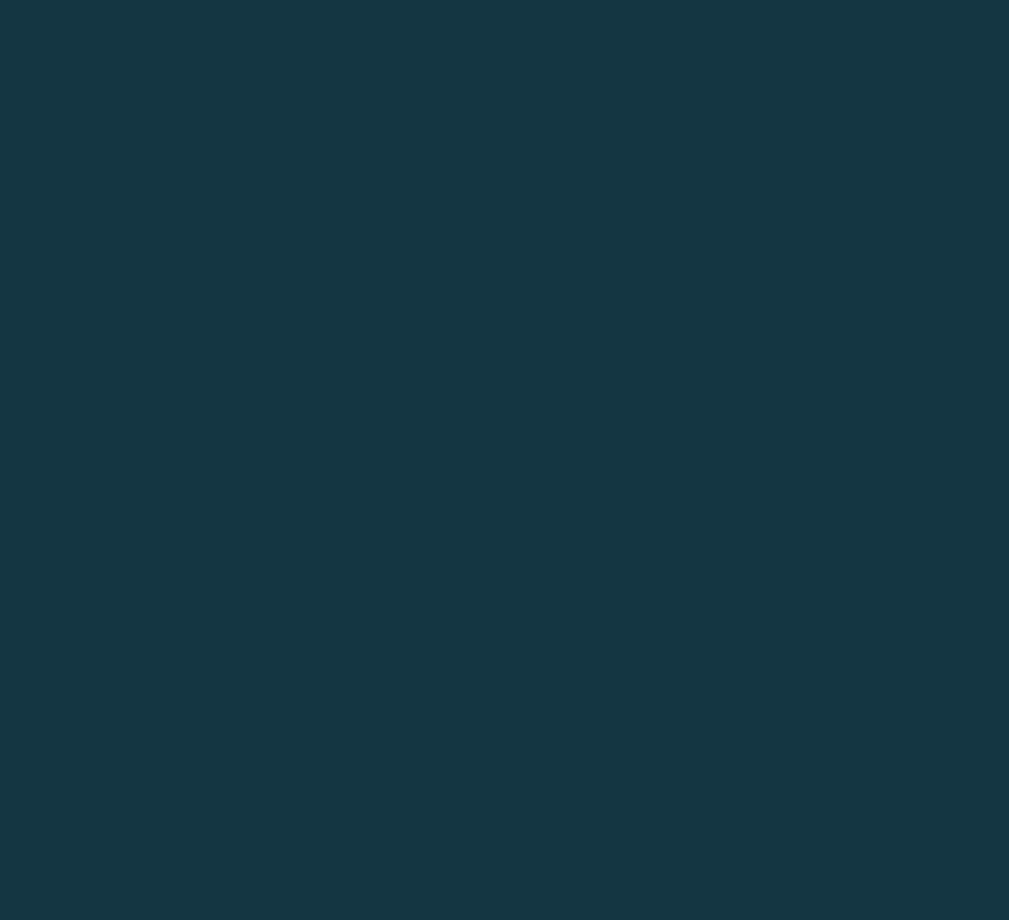
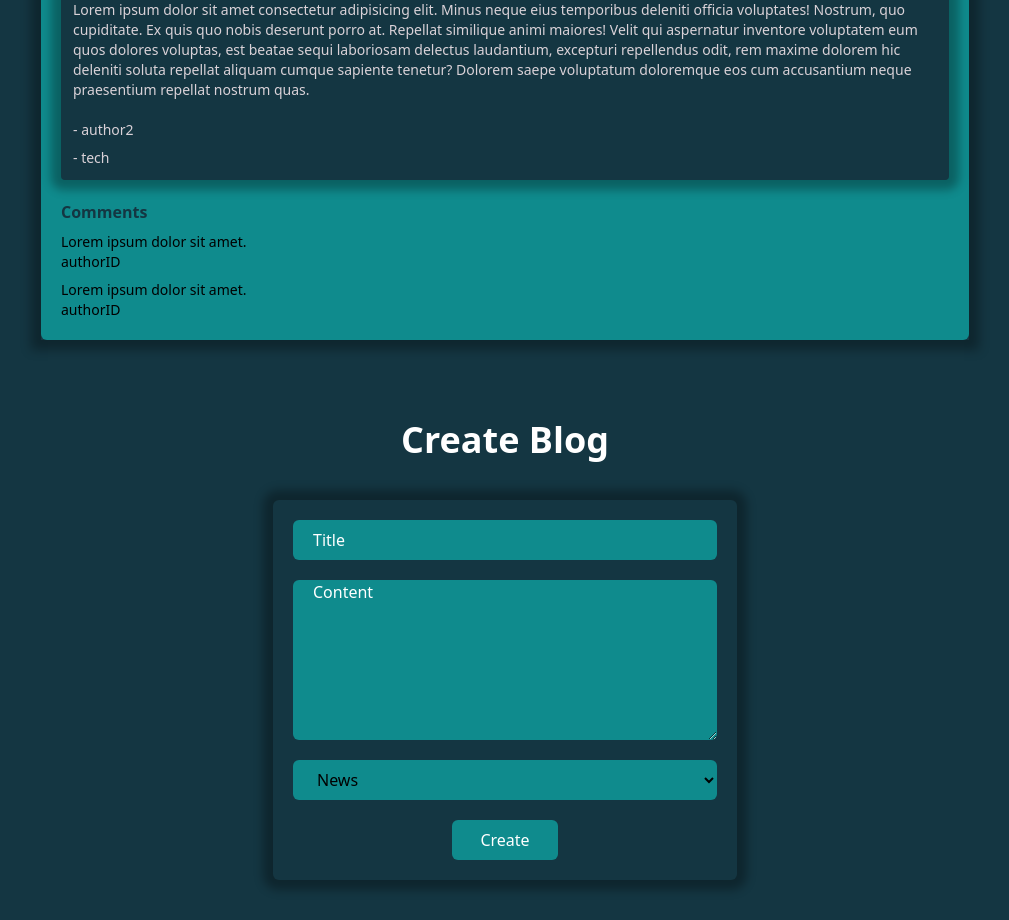
Before and after one commit to KushagraKatiha/Blogging-Application-MERN, a React (Vite) app in the folder client/: page / in a window 1280 px wide. Shown: the part 2980-3900 px from the top of the page, without its empty margins (135-1144 px from the left). Before the commit the page ends 1492 px from the top, so only its background shows below. Built offline with nearby package versions, Linux system fonts and the light colour scheme.

Commit message:
create bolg page and create bolg page

```diff
--- a/client/src/App.jsx
+++ b/client/src/App.jsx
@@ -2,6 +2,8 @@ import React from 'react'
 import Signup from './Components/Signup'
 import './App.css'
 import Signin from './Components/Signin'
+import BlogPage from './Components/BlogPage'
+import CreateBlog from './Components/CreateBlog'
 
 function App() {
 
@@ -50,6 +52,8 @@ function App() {
     </div>
       <Signup/>
       <Signin/>
+      <BlogPage/>
+      <CreateBlog/>
     </>
   )
 }
--- /dev/null
+++ b/client/src/Components/BlogPage.jsx
@@ -0,0 +1,117 @@
+import React from 'react'
+
+function BlogPage() {
+
+    const dummyBlog = [
+        {
+            title: "Title1",
+            content: "Lorem ipsum dolor sit amet consectetur adipisicing elit. Minus neque eius temporibus deleniti officia voluptates! Nostrum, quo cupiditate. Ex quis quo nobis deserunt porro at. Repellat similique animi maiores! Velit qui aspernatur inventore voluptatem eum quos dolores voluptas, est beatae sequi laboriosam delectus laudantium, excepturi repellendus odit, rem maxime dolorem hic deleniti soluta repellat aliquam cumque sapiente tenetur? Dolorem saepe voluptatum doloremque eos cum accusantium neque praesentium repellat nostrum quas.",
+            category: "news",
+            comments: [{
+                content: "Lorem ipsum dolor sit amet.",
+                post: "postID",
+                author: "authorID"
+            },
+            {
+                content: "Lorem ipsum dolor sit amet.",
+                post: "postID",
+                author: "authorID"
+            }],
+            author: "author1"
+        },
+
+        {
+            title: "Title2",
+            content: "Lorem ipsum dolor sit amet consectetur adipisicing elit. Minus neque eius temporibus deleniti officia voluptates! Nostrum, quo cupiditate. Ex quis quo nobis deserunt porro at. Repellat similique animi maiores! Velit qui aspernatur inventore voluptatem eum quos dolores voluptas, est beatae sequi laboriosam delectus laudantium, excepturi repellendus odit, rem maxime dolorem hic deleniti soluta repellat aliquam cumque sapiente tenetur? Dolorem saepe voluptatum doloremque eos cum accusantium neque praesentium repellat nostrum quas.",
+            category: "tech",
+            comments: [{
+                content: "Lorem ipsum dolor sit amet.",
+                post: "postID",
+                author: "authorID"
+            },
+            {
+                content: "Lorem ipsum dolor sit amet.",
+                post: "postID",
+                author: "authorID"
+            }],
+
+            author: "author2"
+        },
+        {
+            title: "Title1",
+            content: "Lorem ipsum dolor sit amet consectetur adipisicing elit. Minus neque eius temporibus deleniti officia voluptates! Nostrum, quo cupiditate. Ex quis quo nobis deserunt porro at. Repellat similique animi maiores! Velit qui aspernatur inventore voluptatem eum quos dolores voluptas, est beatae sequi laboriosam delectus laudantium, excepturi repellendus odit, rem maxime dolorem hic deleniti soluta repellat aliquam cumque sapiente tenetur? Dolorem saepe voluptatum doloremque eos cum accusantium neque praesentium repellat nostrum quas.",
+            category: "news",
+            comments: [{
+                content: "Lorem ipsum dolor sit amet.",
+                post: "postID",
+                author: "authorID"
+            },
+            {
+                content: "Lorem ipsum dolor sit amet.",
+                post: "postID",
+                author: "authorID"
+            }],
+            author: "author1"
+        },
+
+        {
+            title: "Title2",
+            content: "Lorem ipsum dolor sit amet consectetur adipisicing elit. Minus neque eius temporibus deleniti officia voluptates! Nostrum, quo cupiditate. Ex quis quo nobis deserunt porro at. Repellat similique animi maiores! Velit qui aspernatur inventore voluptatem eum quos dolores voluptas, est beatae sequi laboriosam delectus laudantium, excepturi repellendus odit, rem maxime dolorem hic deleniti soluta repellat aliquam cumque sapiente tenetur? Dolorem saepe voluptatum doloremque eos cum accusantium neque praesentium repellat nostrum quas.",
+            category: "tech",
+            comments: [{
+                content: "Lorem ipsum dolor sit amet.",
+                post: "postID",
+                author: "authorID"
+            },
+            {
+                content: "Lorem ipsum dolor sit amet.",
+                post: "postID",
+                author: "authorID"
+            }],
+
+            author: "author2"
+        }
+    ]
+
+  return (
+    <>
+    <div className='py-10 px-44 bg-gunmetal w-full h-full overflow-auto flex flex-col gap-10 items-center justify-center'>
+
+          <h1 className='text-white text-xl font-semibold space-x-2'>Things to Read</h1>
+          <div className='flex flex-col gap-10'>
+              {
+                  dummyBlog.map((blog, index) => (
+                      <div className='shadow-3xl'>
+                        <div key={index} className='bg-darkcyan p-5 rounded-md'>
+                          <div className='p-3 bg-gunmetal text-timberwolf rounded shadow-3xl'>
+                          <h1 className='text-white text-lg font-semibold'>{blog.title}</h1>
+                          <p className='text-sm'>{blog.content}</p>
+                          <div className='flex flex-col gap-2 mt-5'>
+                              <p className='text-sm'>-{" "}{blog.author}</p>
+                              <p className='text-sm'>-{" "}{blog.category}</p>
+                          </div>
+                          </div>
+                          <div className='flex flex-col gap-2 mt-5'>
+                            <h1 className='text-gunmetal font-bold'>Comments</h1>
+                              {
+                                  blog.comments.map((comment, index) => (
+                                      <div key={index} className='text-black'>
+                                          <p className='text-sm'>{comment.content}</p>
+                                          <div className='flex flex-row'>
+                                              <p className='text-sm'>{comment.author}</p>
+                                          </div>
+                                      </div>
+                                  ))
+                              }
+                          </div>
+                      </div>
+                      </div>
+                  ))
+              }
+          </div>
+        </div>
+    </>
+  )
+}
+
+export default BlogPage
--- /dev/null
+++ b/client/src/Components/CreateBlog.jsx
@@ -0,0 +1,29 @@
+import React from 'react'
+
+function CreateBlog() {
+  return (
+    <>
+        <div className='py-10 px-44 bg-gunmetal w-full h-full overflow-auto flex flex-col gap-10 items-center justify-center'>
+                <h1 className='text-4xl font-bold text-white'>
+                    Create Blog
+                </h1>
+            <div className='w-1/2 h-full flex flex-col gap-5 items-center justify-center shadow-3xl p-5 rounded-md'>
+                <input type="text" placeholder="Title" className='outline-none placeholder-white bg-darkcyan w-full h-10 px-5 rounded-md' />
+                <textarea name="" id="" cols="30" rows="10" placeholder="Content" className='bg-darkcyan placeholder-white w-full h-40 px-5 rounded-md outline-none'></textarea>
+                <select name="" id="" className='w-full h-10 px-5 rounded-md bg-darkcyan outline-none'>
+                    <option value="news">News</option>
+                    <option value="tech">Tech</option>
+                    <option value="health">Health</option>
+                    <option value="sport">Sport</option>
+                    <option value="entertainment">Entertainment</option>
+                </select>
+                <button className='w-1/4 h-10 bg-darkcyan text-white rounded-md'>
+                    Create
+                </button>
+            </div>
+        </div>
+    </>
+  )
+}
+
+export default CreateBlog
```
